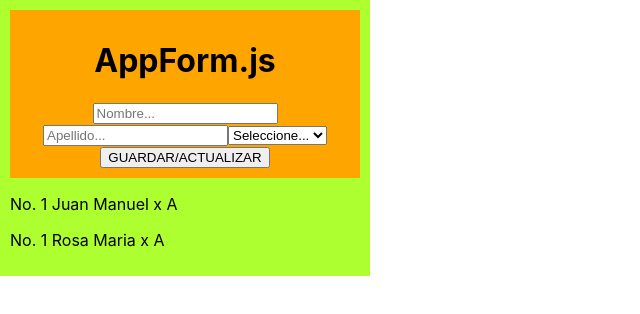
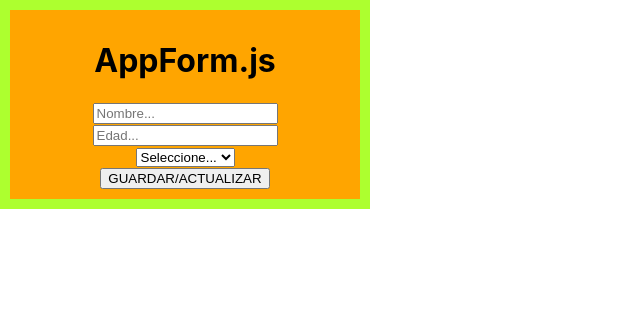
Before and after one commit to revilla03/react02, a React (Create React App) app: page / in a window 1280 px wide. Shown: the top 314 px of the page, without its empty margins (0-640 px from the left). Built offline with nearby package versions, Linux system fonts and the light colour scheme.

Commit message:
v7 validacion, lectura BD

```diff
--- a/package.json
+++ b/package.json
@@ -8,6 +8,7 @@
     "@testing-library/react": "^13.4.0",
     "@testing-library/user-event": "^13.5.0",
     "bootswatch": "^5.3.2",
+    "firebase": "^10.5.0",
     "react": "^18.2.0",
     "react-dom": "^18.2.0",
     "react-scripts": "5.0.1",
--- a/src/App.js
+++ b/src/App.js
@@ -1,15 +1,50 @@
+import { useState } from 'react';
 import AppForm from './components/AppForm';
 import logo from './logo.svg';
 //import './App.css';
 import C01componente from './pagina/C01componente';
+import { collection, doc, onSnapshot, query } from 'firebase/firestore';
+import { db } from './components/firebase';
 
 function App() {
+
+  ////////////READ-LECTURA -fnRead/////////
+  const[docBD,seDocBD]=useState([]);
+  const fnRead =()=> {
+    try {
+      const xColeccionConQuery = query (collection(db,"persona"));
+      const unsubcribe = onSnapshot(xColeccionConQuery,(xDatosBD)=> {
+        const xDoc = [];
+        xDatosBD.forEach ((doc)=> {
+          xDoc.push({id:doc.id,...doc.data()});
+        });
+
+        seDocBD(xDoc);
+      });
+    } catch (error) {
+      console.error(error);
+    }
+  }
+  /////////// DELETE -Eliminar-fnDelete/////
+  const [idActual, setIdActual]= useState("");
+  const fnDelete = (xId)=> {}
+
   return (
     <div style ={{width:"350px",background:"greenyellow",padding:"10px"}}>
-      <AppForm />
-      <p>No. 1 Juan Manuel          x        A</p>
-      <p>No. 1 Rosa Maria           x        A</p>
+      <AppForm {...{idActual, setIdActual, fnRead}} />
+      {docBD.map ((p) =>
+      <p key={p.id}>
+      No. 1 {p.nombre}...
+      <span onClick={() => fnDelete(p.id)}>x </span>
+      ...
+      <span onClick={() => setIdActual(p.id)}> A </span>
+      </p>
+        )
+      }
+
+
     </div>
+
   );
 }
 
--- a/src/components/AppForm.js
+++ b/src/components/AppForm.js
@@ -7,29 +7,60 @@ const AppForm = () => {
   ////////////////GUARDAR O ACTUALIZAR////////////////
   const camposRegistro = { nombre: "", edad:"",genero:""}
   const [objeto, setObjeto] = useState(camposRegistro);
+  console.log(objeto);
+
   const handleSubmit  =(e)=> { //manejador de submit
     e.preventDefault();
 
     try {
-      if(db){
-        addDoc (collection(db, 'cliente'), objeto);
+
+      if(validarForm()){
+        addDoc (collection(db, 'persona'), objeto);
         console.log("se guardo con exito");
+      }else{
+        console.log("no se guardo")
       }
     }catch (error){
       console.error();
     }
   }
+
+  // manejador del estado de cambios
+
+  const handleStatusChange =(e) => {
+    const {name, value} = e.target;
+    setObjeto({...objeto,[name]:value});
+    console.log(objeto,value);
+  }
+  //validacion
+  const validarForm=()=> {
+    if(objeto.nombre ===''){
+      alert("escriba nombre...");
+      return false;
+    }
+    return true;
+  };
+
   return (
     <div style ={{background:"orange",padding:"10px", textAlign:"center"}}>
       <form onSubmit={ handleSubmit }>
       <h1>AppForm.js</h1>
-      <input type='text'placeholder='Nombre...'/>
-      <input type='text'placeholder='Apellido...'/>
-      <select>
+
+      <input onChange={handleStatusChange}
+      value={objeto.nombre} name='nombre'
+       type='text'placeholder='Nombre...'/> <br/>
+
+      <input onChange={handleStatusChange}
+      value={objeto.edad} name='edad'
+       type='text'placeholder='Edad...'/> <br/>
+
+
+      <select onChange={handleStatusChange}
+        name='genero'>
         <option value="">Seleccione...</option>
-        <option value="M">Masculino...</option>
+        <option value= "M">Masculino...</option>
         <option value="F">Femenino...</option>
-        </select>
+        </select><br/>
         <button>
           GUARDAR/ACTUALIZAR
         </button>
```
Also changed, not shown: 1 other file (tests, documents, lock files or other folders).
